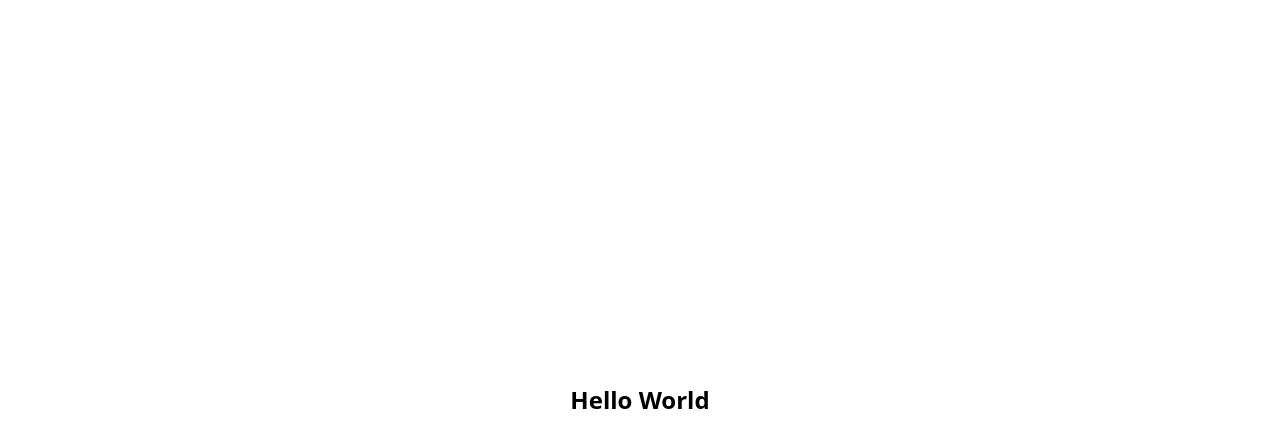
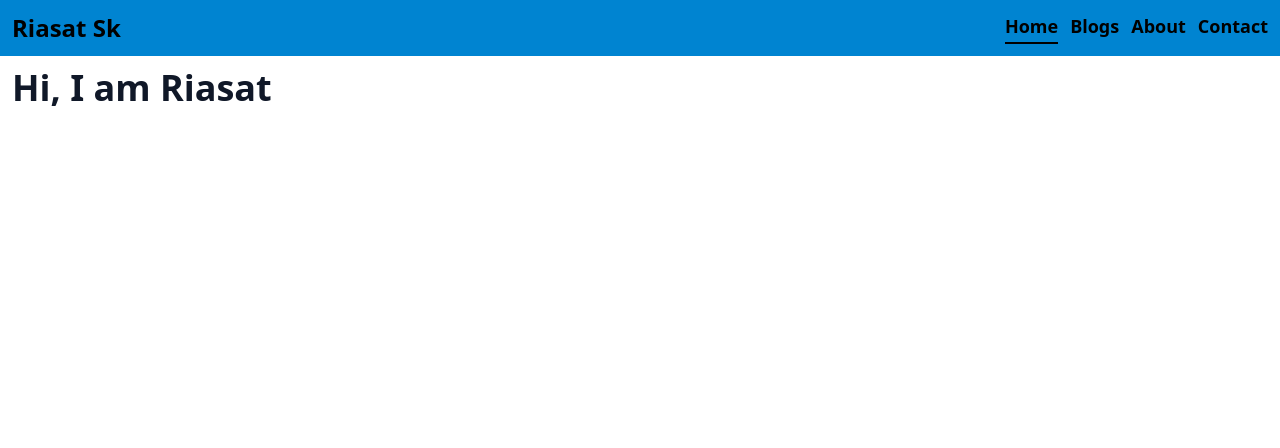
Before and after one commit to riasatsk/riasat.dev, a SvelteKit app: page / in a window 1280 px wide. Shown: the top 448 px of the page. Built offline with nearby package versions, Linux system fonts and the light colour scheme.

Commit message:
modified:   src/routes/+layout.svelte 	modified:   src/routes/+page.svelte 	new file:   src/routes/about/+page.svelte 	new file:   src/routes/blogs/+page.svelte 	new file:   src/routes/contact/+page.svelte

```diff
--- a/src/routes/+layout.svelte
+++ b/src/routes/+layout.svelte
@@ -1,7 +1,17 @@
 <script lang="ts">
+	import { page } from '$app/state';
 	import '../app.css';
 
 	let { children } = $props();
 </script>
 
+<nav class="bg-sky-600 p-3 md:flex md:justify-between dark:text-white">
+	<h1 class="font-sans text-2xl font-bold">Riasat Sk</h1>
+	<ul class="flex gap-3 text-lg font-semibold">
+		<li class={page.url.pathname === '/' ? 'border-b-2' : ''}><a href="/">Home</a></li>
+		<li class={page.url.pathname === '/blogs' ? 'border-b-2' : ''}><a href="/blogs">Blogs</a></li>
+		<li class={page.url.pathname === '/about' ? 'border-b-2' : ''}><a href="/about">About</a></li>
+		<li class={page.url.pathname === '/contact' ? 'border-b-2' : ''}><a href="/contact">Contact</a></li>
+	</ul>
+</nav>
 {@render children()}
--- a/src/routes/+page.svelte
+++ b/src/routes/+page.svelte
@@ -1,3 +1,3 @@
-<div class="flex h-screen w-screen items-center justify-center">
-	<h1 class="text-2xl font-bold dark:text-white animate-bounce">Hello World</h1>
-</div>
+<main class="prose xl:prose-xl p-3">
+<h2 class="dark:text-white">Hi, I am Riasat</h2>
+</main>
```
Also changed, not shown: src/routes/about/+page.svelte (added), src/routes/blogs/+page.svelte (added), src/routes/contact/+page.svelte (added).
